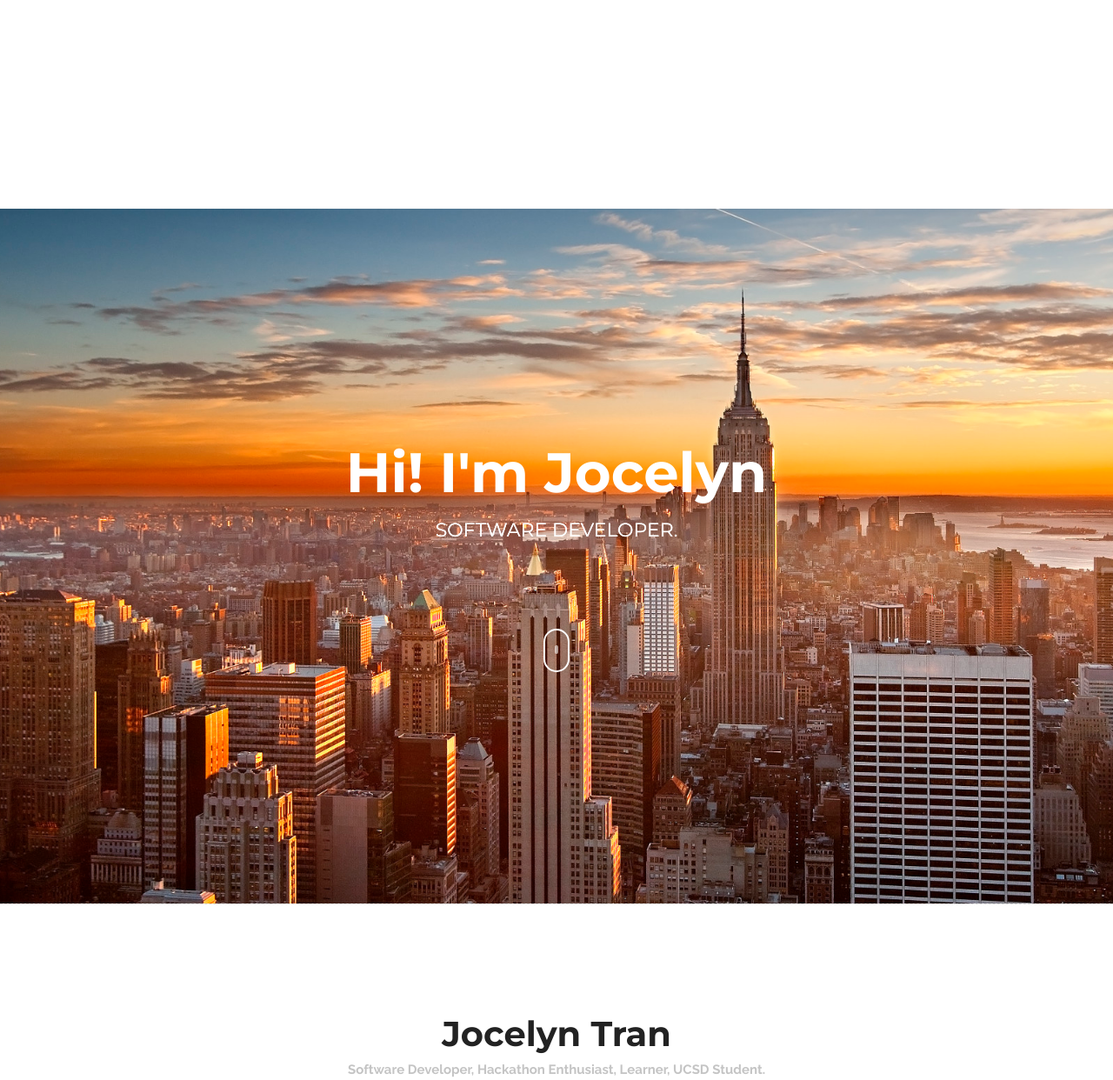
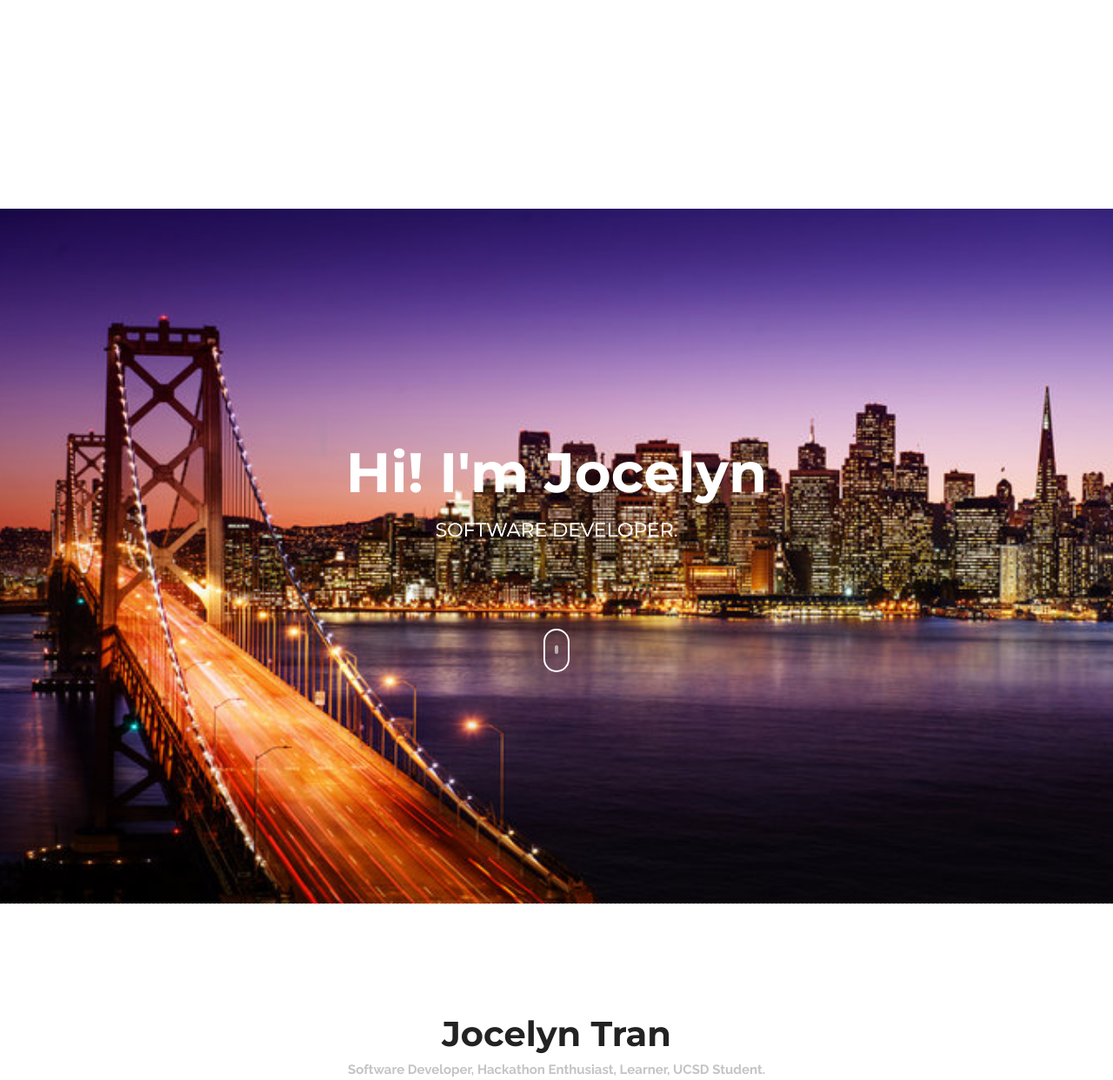
Before and after one commit to jocelyntran1/jocelyntran1.github.io, a PHP site: page / in a window 1280 px wide. Shown: the part 560-1802 px from the top of the page at 87% size. Run offline with PHP 8.4, Linux system fonts and the light colour scheme.

Commit message:
Added SF background

```diff
--- a/css/style.css
+++ b/css/style.css
@@ -805,7 +805,7 @@ h3 > .fa {
 }
 
 #intro {
-	background: #fff url('../lib/images/nyc.jpg') no-repeat center center fixed;
+	background: #fff url('../img/sf.jpg') no-repeat center center fixed;
 	-webkit-background-size: cover;
 	-moz-background-size: cover;
 	-o-background-size: cover;
```
Also changed, not shown: img/sf.jpg (added).
